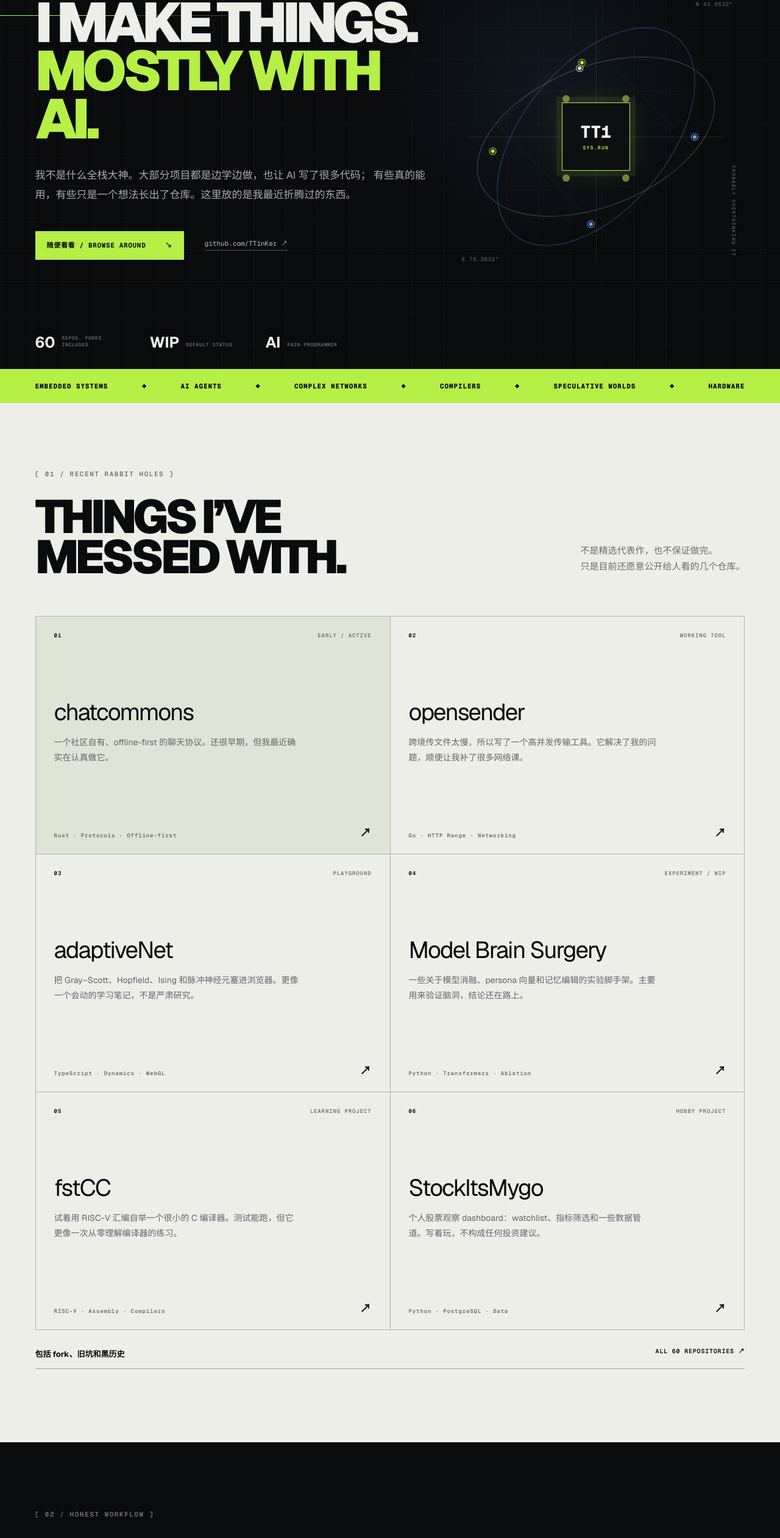
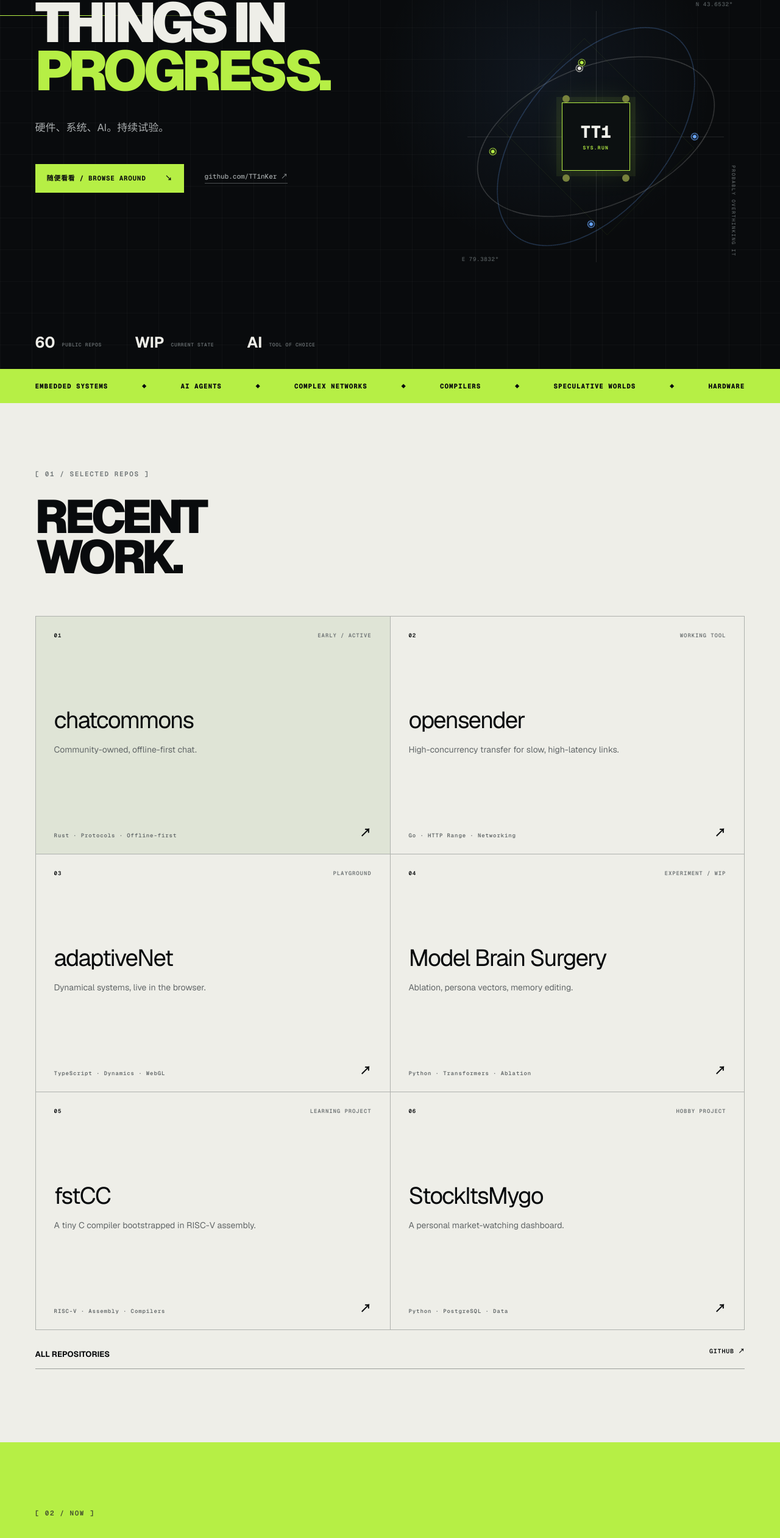
Before and after one commit to TT1nKer/ttinker-site, a Next.js app: page / in a window 1280 px wide. Shown: the part 215-2737 px from the top of the page at 61% size. Built offline with nearby package versions, Linux system fonts and the light colour scheme.

Commit message:
Reduce portfolio copy to essentials

```diff
--- a/app/layout.tsx
+++ b/app/layout.tsx
@@ -7,16 +7,16 @@ const geistMono = Geist_Mono({ variable: "--font-geist-mono", subsets: ["latin"]
 
 export const metadata: Metadata = {
   title: "TT1nKer — Things I’m Making",
-  description: "A computer engineering student learning in public through vibe-coded tools, half-finished experiments, hardware side quests, and too many repositories.",
+  description: "Hardware, systems, AI. Work in progress.",
   openGraph: {
     title: "TT1nKer — Things I’m Making",
-    description: "Vibe-coded tools, half-finished experiments, and hardware side quests.",
+    description: "Hardware, systems, AI. Work in progress.",
     type: "website",
   },
   twitter: {
     card: "summary",
     title: "TT1nKer — Things I’m Making",
-    description: "Vibe-coded tools, half-finished experiments, and hardware side quests.",
+    description: "Hardware, systems, AI. Work in progress.",
   },
 };
 
--- a/app/page.tsx
+++ b/app/page.tsx
@@ -3,8 +3,7 @@ const projects = [
     index: "01",
     name: "chatcommons",
     area: "EARLY / ACTIVE",
-    description:
-      "一个社区自有、offline-first 的聊天协议。还很早期，但我最近确实在认真做它。",
+    description: "Community-owned, offline-first chat.",
     detail: "Rust · Protocols · Offline-first",
     href: "https://github.com/TT1nKer/chatcommons",
     featured: true,
@@ -13,8 +12,7 @@ const projects = [
     index: "02",
     name: "opensender",
     area: "WORKING TOOL",
-    description:
-      "跨境传文件太慢，所以写了一个高并发传输工具。它解决了我的问题，顺便让我补了很多网络课。",
+    description: "High-concurrency transfer for slow, high-latency links.",
     detail: "Go · HTTP Range · Networking",
     href: "https://github.com/TT1nKer/opensender",
   },
@@ -22,8 +20,7 @@ const projects = [
     index: "03",
     name: "adaptiveNet",
     area: "PLAYGROUND",
-    description:
-      "把 Gray–Scott、Hopfield、Ising 和脉冲神经元塞进浏览器。更像一个会动的学习笔记，不是严肃研究。",
+    description: "Dynamical systems, live in the browser.",
     detail: "TypeScript · Dynamics · WebGL",
     href: "https://github.com/TT1nKer/adaptiveNet",
   },
@@ -31,8 +28,7 @@ const projects = [
     index: "04",
     name: "Model Brain Surgery",
     area: "EXPERIMENT / WIP",
-    description:
-      "一些关于模型消融、persona 向量和记忆编辑的实验脚手架。主要用来验证脑洞，结论还在路上。",
+    description: "Ablation, persona vectors, memory editing.",
     detail: "Python · Transformers · Ablation",
     href: "https://github.com/TT1nKer/model-brain-surgery-lab",
   },
@@ -40,8 +36,7 @@ const projects = [
     index: "05",
     name: "fstCC",
     area: "LEARNING PROJECT",
-    description:
-      "试着用 RISC-V 汇编自举一个很小的 C 编译器。测试能跑，但它更像一次从零理解编译器的练习。",
+    description: "A tiny C compiler bootstrapped in RISC-V assembly.",
     detail: "RISC-V · Assembly · Compilers",
     href: "https://github.com/TT1nKer/fstCC",
   },
@@ -49,18 +44,10 @@ const projects = [
     index: "06",
     name: "StockItsMygo",
     area: "HOBBY PROJECT",
-    description:
-      "个人股票观察 dashboard：watchlist、指标筛选和一些数据管道。写着玩，不构成任何投资建议。",
+    description: "A personal market-watching dashboard.",
     detail: "Python · PostgreSQL · Data",
     href: "https://github.com/TT1nKer/StockItsMygo",
   },
-];
-
-const signals = [
-  ["Follow the rabbit hole", "我经常因为一个小问题突然开仓库。它不一定有用，但通常能让我学会点东西。"],
-  ["Vibe code, honestly", "大量代码是和 AI 一起写的。我负责提问题、做取舍、测试，以及在它胡说时把方向拽回来。"],
-  ["Prototype before expertise", "我不会等到“够资格”才开始。很多项目就是我理解一个陌生领域的方法。"],
-  ["It’s okay to leave things WIP", "有些仓库会长成工具，有些只留下一个能跑的想法。两种都算数。"],
 ];
 
 export default function Home() {
@@ -72,22 +59,19 @@ export default function Home() {
         </a>
         <nav aria-label="主导航">
           <a href="#work">WORK</a>
-          <a href="#signal">SIGNAL</a>
+          <a href="#now">NOW</a>
           <a href="https://github.com/TT1nKer" target="_blank" rel="noreferrer">GITHUB ↗</a>
         </nav>
       </header>
 
       <section className="hero" id="top">
         <div className="hero-copy">
-          <p className="eyebrow"><span className="status-dot" /> COMPUTER ENGINEERING STUDENT · CURIOUS GENERALIST</p>
+          <p className="eyebrow"><span className="status-dot" /> TT1NKER · COMPUTER ENGINEERING</p>
           <h1>
-            I MAKE THINGS.
-            <span>MOSTLY WITH AI.</span>
+            THINGS IN
+            <span>PROGRESS.</span>
           </h1>
-          <p className="hero-intro">
-            我不是什么全栈大神。大部分项目都是边学边做，也让 AI 写了很多代码；
-            有些真的能用，有些只是一个想法长出了仓库。这里放的是我最近折腾过的东西。
-          </p>
+          <p className="hero-intro">硬件、系统、AI。持续试验。</p>
           <div className="hero-actions">
             <a className="primary-button" href="#work">随便看看 / BROWSE AROUND <b>↘</b></a>
             <a className="text-link" href="https://github.com/TT1nKer" target="_blank" rel="noreferrer">github.com/TT1nKer ↗</a>
@@ -109,9 +93,9 @@ export default function Home() {
         </div>
 
         <div className="hero-stats" aria-label="GitHub 公开数据快照">
-          <div><strong>60</strong><span>REPOS, FORKS INCLUDED</span></div>
-          <div><strong>WIP</strong><span>DEFAULT STATUS</span></div>
-          <div><strong>AI</strong><span>PAIR PROGRAMMER</span></div>
+          <div><strong>60</strong><span>PUBLIC REPOS</span></div>
+          <div><strong>WIP</strong><span>CURRENT STATE</span></div>
+          <div><strong>AI</strong><span>TOOL OF CHOICE</span></div>
         </div>
       </section>
 
@@ -124,10 +108,9 @@ export default function Home() {
       <section className="work-section" id="work">
         <div className="section-heading">
           <div>
-            <p className="section-index">[ 01 / RECENT RABBIT HOLES ]</p>
-            <h2>THINGS I’VE<br />MESSED WITH.</h2>
+            <p className="section-index">[ 01 / SELECTED REPOS ]</p>
+            <h2>RECENT<br />WORK.</h2>
           </div>
-          <p>不是精选代表作，也不保证做完。<br />只是目前还愿意公开给人看的几个仓库。</p>
         </div>
 
         <div className="project-grid">
@@ -154,45 +137,16 @@ export default function Home() {
           ))}
         </div>
         <a className="all-projects" href="https://github.com/TT1nKer?tab=repositories" target="_blank" rel="noreferrer">
-          包括 fork、旧坑和黑历史 <span>ALL 60 REPOSITORIES ↗</span>
+          ALL REPOSITORIES <span>GITHUB ↗</span>
         </a>
       </section>
 
-      <section className="signal-section" id="signal">
-        <div className="section-heading inverse">
-          <div>
-            <p className="section-index">[ 02 / HONEST WORKFLOW ]</p>
-            <h2>HOW I ACTUALLY<br />MAKE THINGS.</h2>
-          </div>
-          <p>没有神秘方法论。<br />大概就是好奇、AI、测试，然后继续改。</p>
-        </div>
-
-        <div className="signal-list">
-          {signals.map(([title, description], index) => (
-            <article key={title}>
-              <span>0{index + 1}</span>
-              <h3>{title}</h3>
-              <p>{description}</p>
-            </article>
-          ))}
-        </div>
-
-        <blockquote>
-          <span>“</span>
-          <p>我做这些不是因为已经会了。<br />恰恰是因为不会。</p>
-          <footer>— LEARNING IN PUBLIC, WITH A LOT OF GENERATED CODE</footer>
-        </blockquote>
-      </section>
-
-      <section className="now-section">
-        <p className="section-index">[ 03 / CURRENTLY MESSING WITH ]</p>
+      <section className="now-section" id="now">
+        <p className="section-index">[ 02 / NOW ]</p>
         <div className="now-grid">
-          <h2>NOW,<br />MAYBE.</h2>
+          <h2>NOW.</h2>
           <div className="now-copy">
-            <p>
-              最近主要在做 <strong>chatcommons</strong>，想看看社区自有、离线优先的聊天协议能长成什么样；
-              旁边还开着一些 agent、硬件和模型实验，不保证哪个先填完。
-            </p>
+            <p><strong>chatcommons</strong> — community-owned, offline-first chat.</p>
             <div className="now-tags">
               <span>CHATCOMMONS</span><span>MODEL EXPERIMENTS</span><span>HARDWARE SIDE QUESTS</span>
             </div>
```
